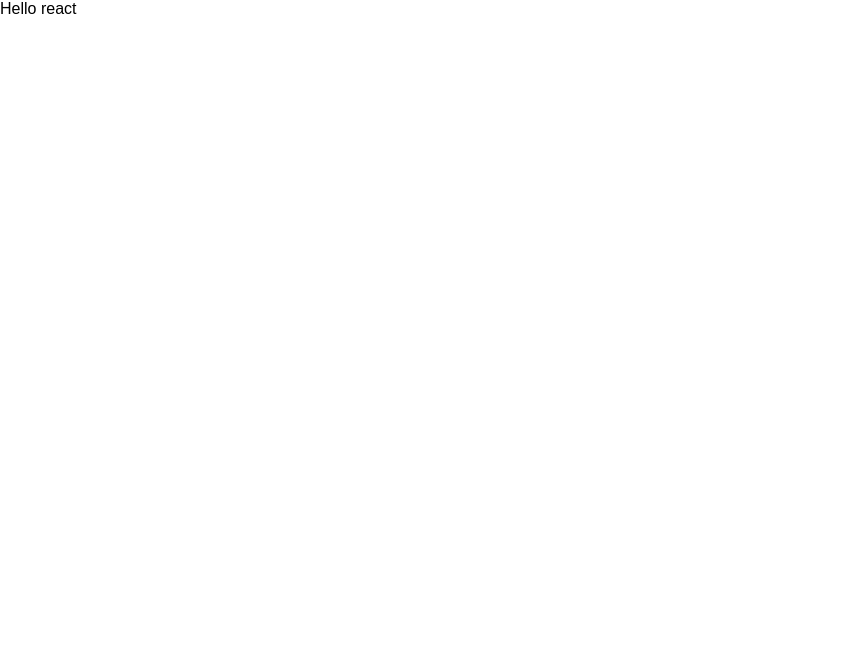
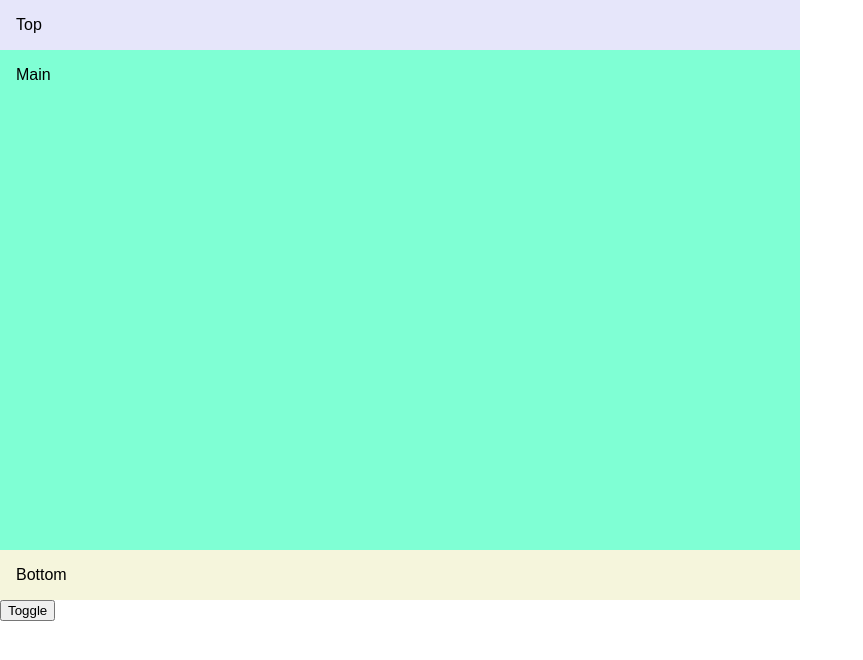
Before and after one commit to vitalybe/react-test, a React (Create React App) app: page / in a window 1280 px wide. Shown: the top 660 px of the page, without its empty margins (0-863 px from the left). Built offline with nearby package versions, Linux system fonts and the light colour scheme.

Commit message:
base divs without animation

```diff
--- a/src/App.js
+++ b/src/App.js
@@ -2,11 +2,35 @@ import React, { Component } from "react";
 import logo from "./logo.svg";
 import "./App.css";
 
+class FunkyFlex extends Component {
+  render() {
+    return (
+      <div className="parent">
+        <div className="top">Top</div>
+        {!this.props.drillDown && <div className="main">Main</div>}
+        <div className={"bottom" + (this.props.drillDown ? " expanded" : "")}>
+          <div className="selectionBar">Bottom</div>
+          {this.props.drillDown && (
+            <div className="additional">
+              <div className="data">Bla1</div>
+              <div className="data">Bla2</div>
+              <div className="data">Bla3</div>
+            </div>
+          )}
+        </div>
+      </div>
+    );
+  }
+}
+
 class App extends Component {
+  state = { drillDown: false };
+
   render() {
     return (
       <div>
-        Hello react
+        <FunkyFlex drillDown={this.state.drillDown} />
+        <button onClick={() => this.setState({ drillDown: !this.state.drillDown })}>Toggle</button>
       </div>
     );
   }
--- a/src/index.css
+++ b/src/index.css
@@ -3,3 +3,36 @@ body {
   padding: 0;
   font-family: sans-serif;
 }
+
+.parent {
+  display: flex;
+  width: 800px;
+  height: 600px;
+  background-color: grey;
+  flex-direction: column;
+}
+
+.top {
+  background-color: lavender;
+  padding: 1em;
+}
+
+.main {
+  flex: 1;
+  padding: 1em;
+  background-color: aquamarine;
+}
+
+.bottom {
+  background-color: beige;
+  padding: 1em;
+}
+
+.bottom.expanded {
+  flex: 1
+}
+
+.additional {
+  background-color: lightsteelblue;
+  padding: 1em;
+}
```
